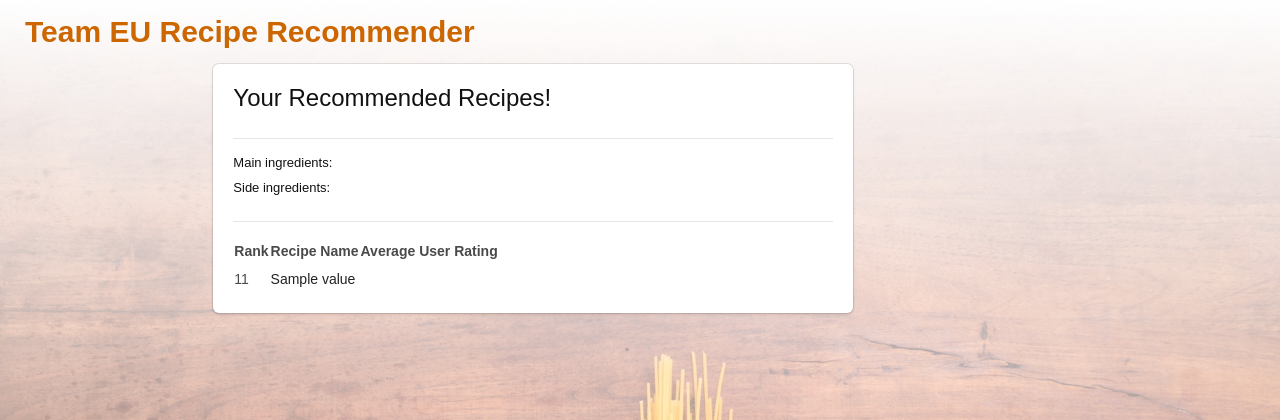
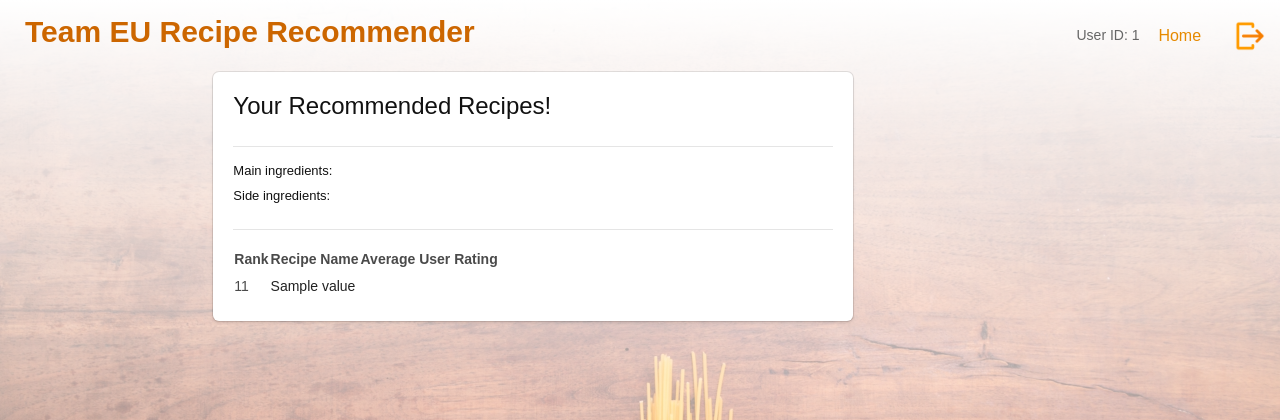
Before and after one commit to hljan/recipe-recommender, a Flask app: template RecipeApp/templates/text_search.html in a window 1280 px wide. Shown: the top 420 px of the page. Run offline with Flask 2, Linux system fonts and the light colour scheme; the template is opened without the code that fills it: most values are stand-ins (such as "Sample title", 1, 10 or a date in 2020); some libraries are stand-ins or nearby versions.

Commit message:
Added title Text-Search

```diff
--- a/RecipeApp/templates/main.html
+++ b/RecipeApp/templates/main.html
@@ -8,7 +8,7 @@
 
 {% endblock %}
 
-{% block title %} Main Page {% endblock %}
+{% block title %} Text Search {% endblock %}
 
 {% block navbarContent %}
 <ul class="menu-area-main">
--- a/RecipeApp/templates/text_search.html
+++ b/RecipeApp/templates/text_search.html
@@ -1,4 +1,19 @@
 {% extends "base.html" %}
+{% block title %} Main Page {% endblock %}
+
+{% block navbarContent %}
+<ul class="menu-area-main">
+    <li>User ID: {{ user_id }}</li>
+    <li class="active">
+        <a href="{{ url_for('main.initial_search', user_id=user_id, db_connected=db_connected) }}">Home</a>
+    </li>
+    <li>
+        <a href="{{ url_for('auth.logout') }}">
+            <img class="logout_btn" src="/static/icon/logout.png" alt="logout"/>
+        </a>
+    </li>
+</ul>
+{% endblock %}
 {% block bodyContent %}
     <div class="column is-6 is-offset-2 box">
                 <h1>Your Recommended Recipes!</h1>
```
